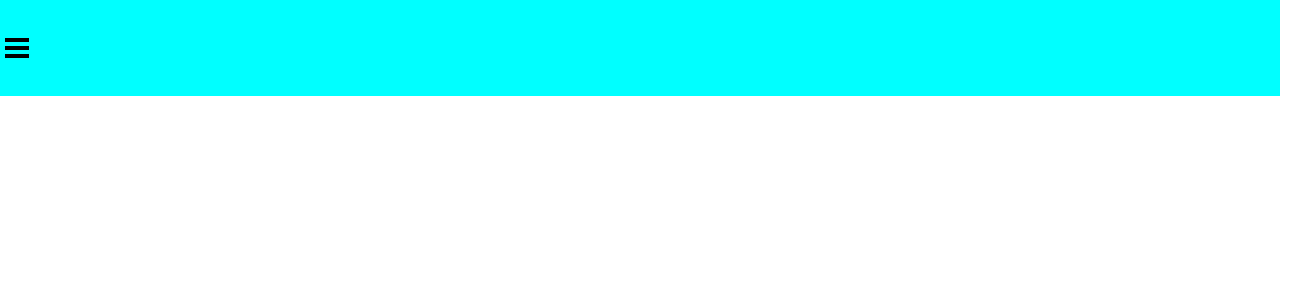
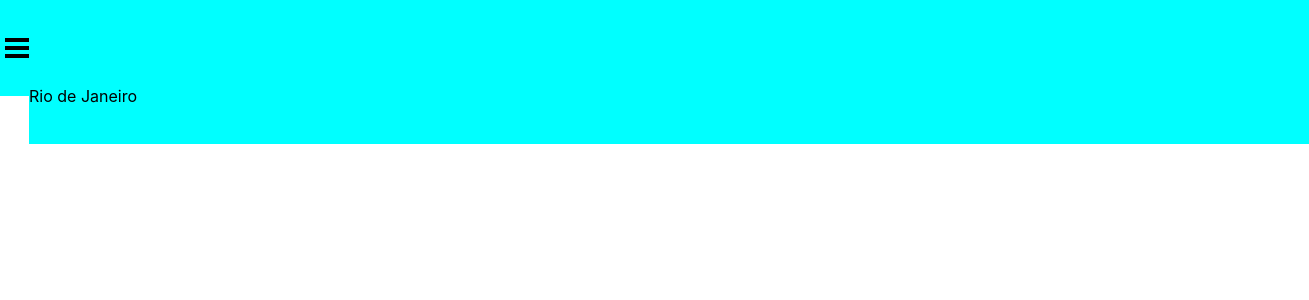
Before and after one commit to estartandodevs-course/sport-friend, a React (Create React App) app: page / in a window 1280 px wide. Shown: the top 300 px of the page, 1309 px wide, since content can reach past the window. Built offline with nearby package versions, Linux system fonts and the light colour scheme.

Commit message:
CardComponents --WIP

```diff
--- /dev/null
+++ b/src/components/Card/card.js
@@ -0,0 +1,24 @@
+import React from 'react';
+import './card.scss';
+import { activities } from '../../data/activities.js'
+
+export default function Card(props) {
+
+    const activity = activities[0];
+
+    console.log(activity)
+    return (
+        <section className="Container">
+            <div className="box">
+                <div className="Box_User">
+                    {/* <img src={} alt=""></img> */}
+                    <p className="User_Name"></p>
+                </div>
+                <div className="Time"></div>
+            </div>
+            <div className="Box_info">
+                <p className="Local">{activity.place.city}</p>
+            </div>
+        </section>
+    );
+}
--- a/src/data/activities.js
+++ b/src/data/activities.js
@@ -1,13 +1,13 @@
-const activities = [
+export const activities = [
     {
         type: "Caminha",
         // id of who created
         author_id: 1,
         description: "Leve caminhada",
         date: {
-            day: 05,
+            day: 5,
             month: 12,
-            year: 2019
+            year: 2019,
         },
         moment: {
             hour: "10:00",
--- a/src/pages/Home/home.js
+++ b/src/pages/Home/home.js
@@ -1,11 +1,13 @@
 import React from 'react';
 import Header from '../../components/Header/header.js'
+import Card from '../../components/Card/card'
 import './home.scss';
 
 export default function Home() {
   return (
     <div>
         <Header />
+        <Card />
     </div>
   );
 }
```
Also changed, not shown: src/components/Card/card.scss (added).
